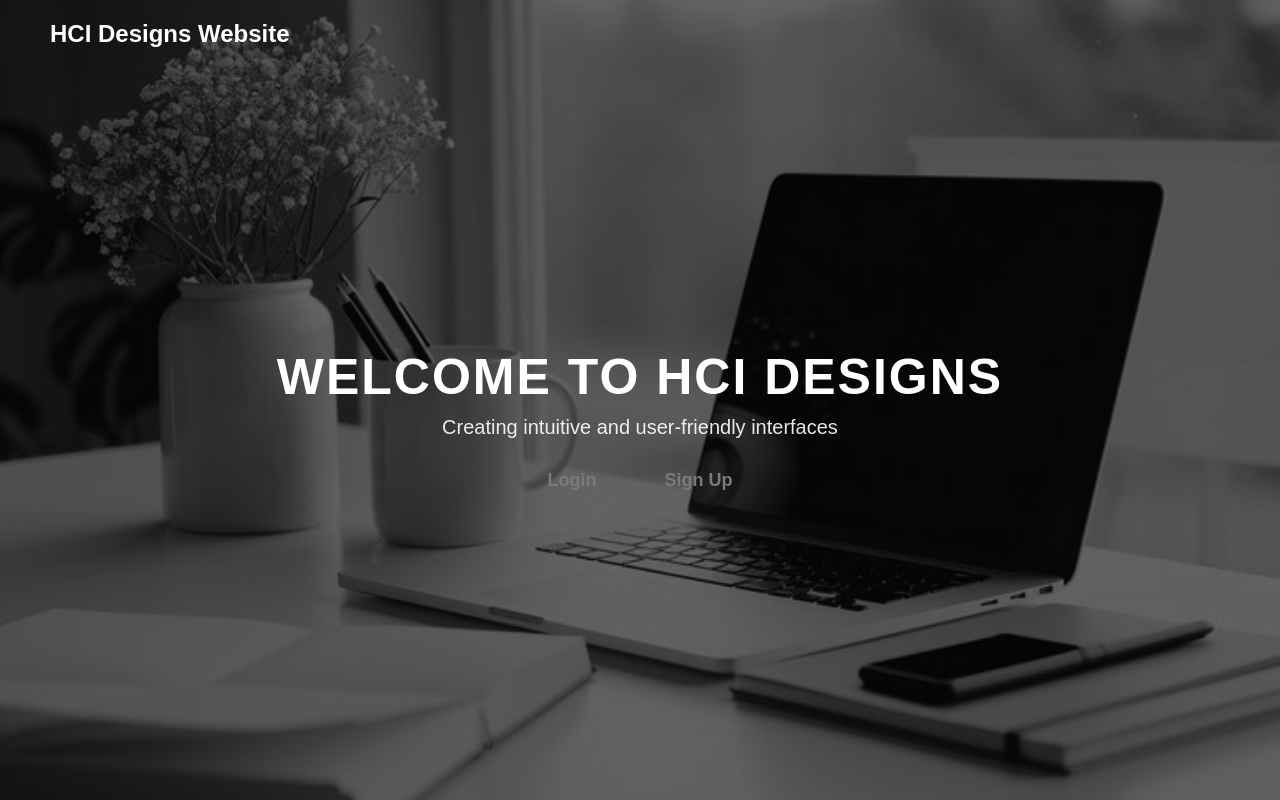
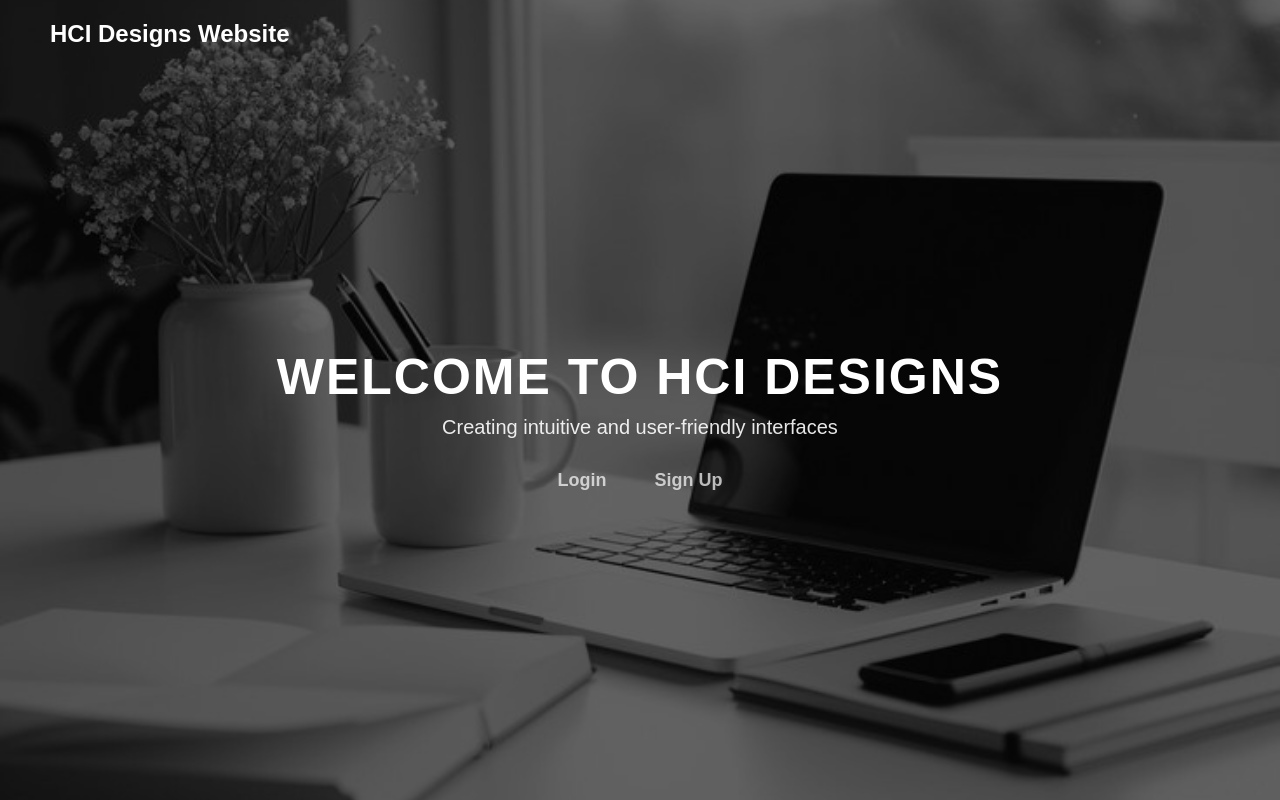
Before and after one commit to nimishathallapally/UXpectations, a Flask app: page /bad-design in a window 1280 px wide. Run offline with Flask 3, Linux system fonts and the light colour scheme.

Commit message:
css: update bad home.css

```diff
--- a/static/css/bad/home.css
+++ b/static/css/bad/home.css
@@ -88,11 +88,13 @@ nav {
 /* Styled buttons */
 .nav-links a {
     /* background-color: #f39c12; */
-    color: rgb(124, 121, 121);
+    /* color: rgb(124, 121, 121); */
+    color: white;
+    opacity: 0.7;
     text-decoration: none;
     font-size: 18px;
     font-weight: 600;
-    padding: 1px 24px;
+    padding: 1px 14px;
     border-radius: 5px;
     transition: background 0.3s ease-in-out;
 }
```
